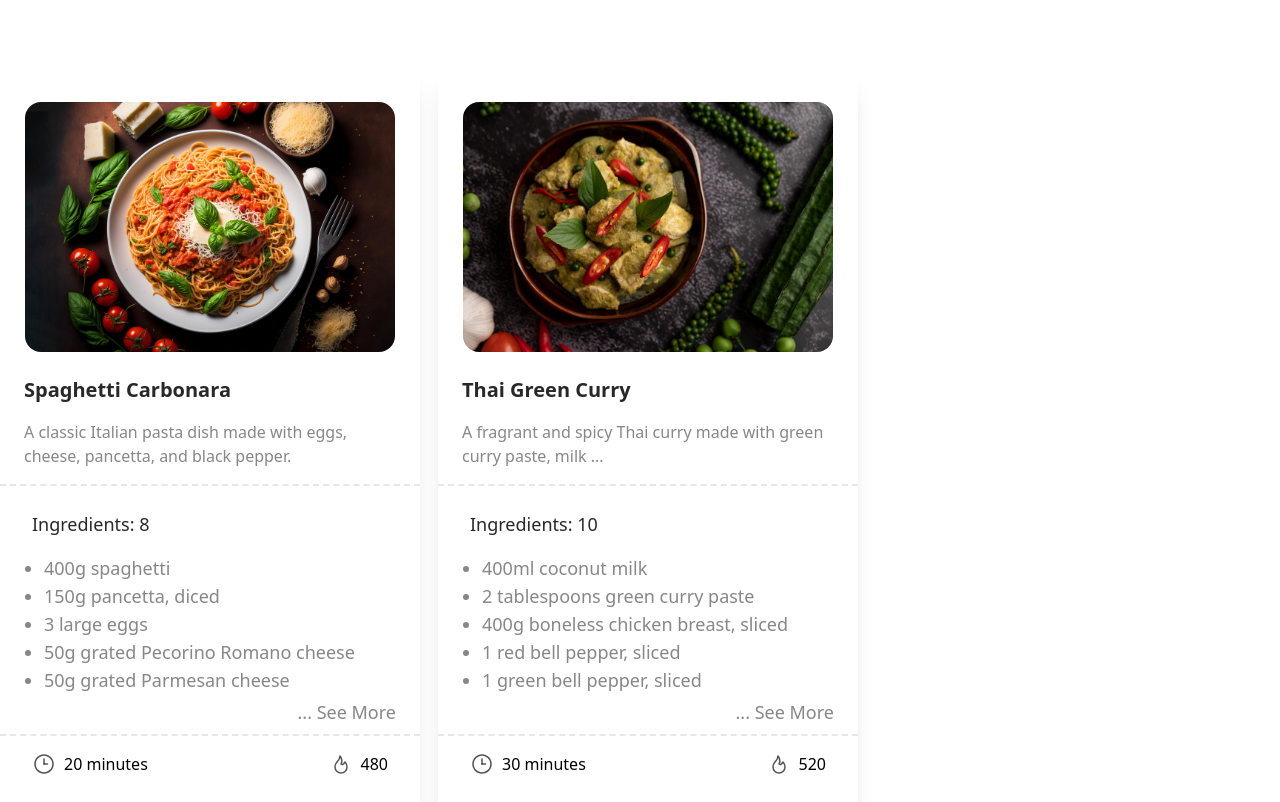
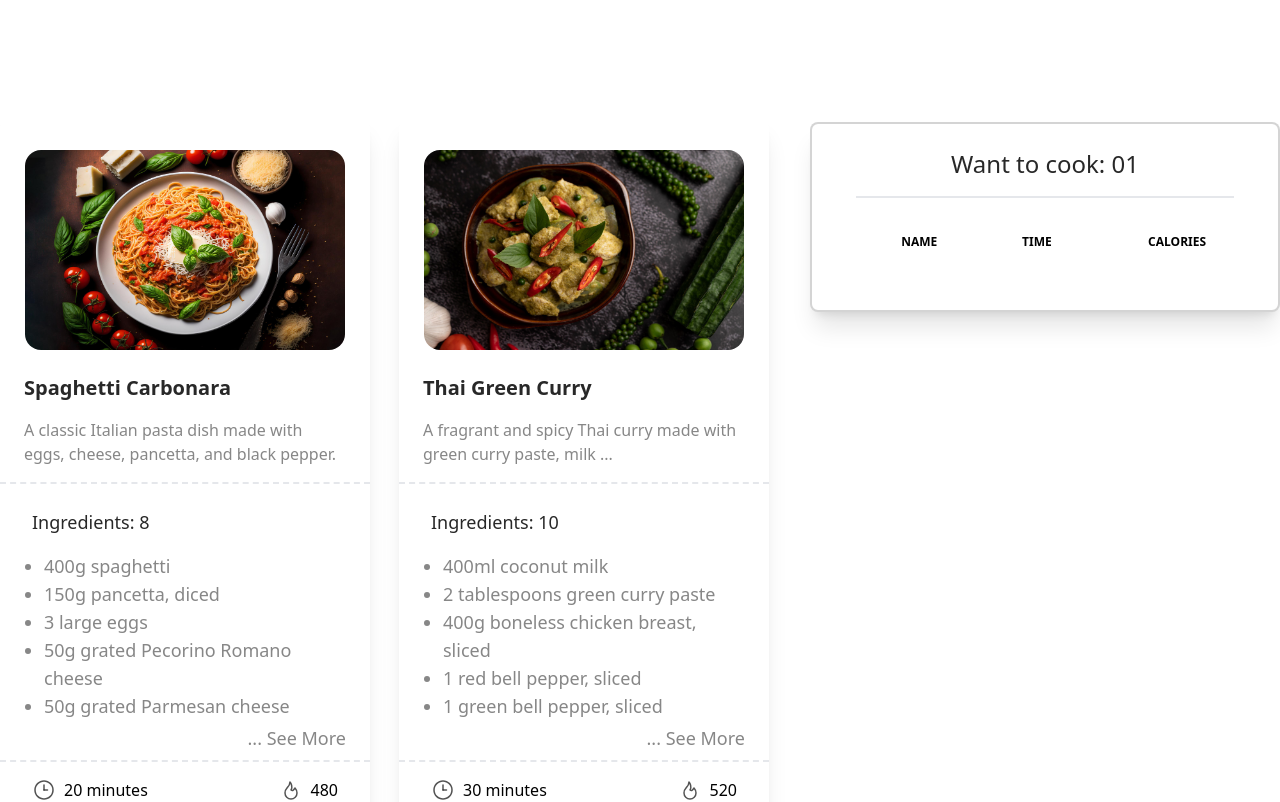
Before and after one commit to abubakar1010/chefs-table-client, a React (Vite) app: page / in a window 1280 px wide. Shown: the part 1140-1942 px from the top of the page. Built offline with nearby package versions, Linux system fonts and the light colour scheme.

Commit message:
add cooking item

```diff
--- /dev/null
+++ b/src/components/Chart/Chart.jsx
@@ -0,0 +1,85 @@
+import PropTypes from "prop-types"
+
+const Chart = ({recipe}) => {
+
+
+    return (
+        <>
+            <section className=" w-[470px] bg-white shadow-xl rounded-lg my-14 px-3 border-2 border-[#28282833] pb-12 ">
+
+
+                <section>
+
+
+
+                <div className="text-center border-b-2 px-12 my-6 pb-4 mx-8">
+                    <h1 className=" text-[#282828] font-medium text-2xl">Want to cook: 01</h1>
+                </div>
+
+                <div>
+
+
+<div className="">
+    <table className="w-full text-sm text-center">
+        <thead className="text-xs  uppercase  ">
+            <tr>
+                <td scope="col" className="px-2 py-3">
+
+                </td>
+                <th scope="col" className="px-3 py-3">
+                    name
+                </th>
+                <th scope="col" className="px-3 py-3">
+                    Time
+                </th>
+                <th scope="col" className="px-3 py-3">
+                    Calories
+                </th>
+                <th scope="col" className=" py-3">
+
+                </th>
+
+            </tr>
+        </thead>
+        <tbody>
+            {/* <tr className="bg-white border-b  ">
+                <th scope="row" className="px-2 py-4 font-medium  ">
+                    1
+                </th>
+                <th scope="row" className="px-3 py-4 font-medium text-wrap  ">
+                    Apple MacBook Pro 17
+                </th>
+                <td className="px-3 py-4">
+                    Silver
+                </td>
+                <td className="px-3 py-4">
+                    $2999
+                </td>
+                <td className=" py-4">
+                    <button className="text-[rgba(21,11,43,1)] bg-[rgba(11,229,138,1)]  font-medium rounded-full text-sm px-4 py-3 text-center">Preparing</button>
+                </td>
+            </tr> */}
+            {
+                recipe.map( (element, index) => <tr className="bg-white border-b" key={index}>{element}</tr>)
+
+            }
+
+        </tbody>
+    </table>
+</div>
+
+                </div>
+
+            </section>
+
+            </section>
+        </>
+    );
+};
+
+Chart.propTypes = {
+
+    recipe: PropTypes.array.isRequired
+}
+
+export default Chart;
--- a/src/components/Recipe/Recipe.jsx
+++ b/src/components/Recipe/Recipe.jsx
@@ -1,34 +1,19 @@
-import PropTypes from 'prop-types';
+import PropTypes from "prop-types"
 import { useState } from 'react';
 
-const Recipe = ({data}) => {
+const Recipe = ({data,handleAddRecipe}) => {
     // console.log(data);
     const {name,description,image,ingredients,preparing_time,calories} = data
     // console.log(name,description,image,ingredients,preparing_time,calories,tags);
 
     const [isShowMore, setIsShowMore] = useState(false)
 
-    // const handleShowMoreButton = () => {
-
-    //     if (!isShowMore) {
-    //         // const limitedData = ingredients.splice(0,8);
-
-    //         ingredients.splice(0,8)
-
-    //         // const showLimitedList = limitedData.map( (element,index) => <li key={index}>{element}</li>)
-
-    //         // return showLimitedList
-    //     }
-
-    //     return ingredients
-    // }
-
     let limitedData
 
     if (!isShowMore) {
 
         limitedData = ingredients.slice(0,5)
-        console.log( limitedData.length);
+        // console.log( limitedData.length);
     }
 
     if(isShowMore){
@@ -36,15 +21,16 @@ const Recipe = ({data}) => {
         console.log(limitedData.length);
     }
 
-    // const btn = <button onClick={ () => setIsShowMore(!isShowMore)} className='text-[rgba(135,135,135,1)] text-lg'>... See More</button>
+
+
 
     return (
         <>
             <section>
-                <div className=' w-[420px] mx-h-[670px] bg-white shadow-xl rounded-2xl py-9'>
+                <div className=' w-[370px] mx-h-[670px] bg-white shadow-xl rounded-2xl py-9'>
 
                 <div className='pb-6'>
-                    <img src={image} alt="" className='w-[370px] h-[250px] mx-auto  rounded-2xl' />
+                    <img src={image} alt="" className='w-[320px] h-[200px] mx-auto  rounded-2xl' />
 
                 </div>
 
@@ -86,7 +72,7 @@ const Recipe = ({data}) => {
                     </div>
 
                     <div className=' px-8 pt-4'>
-                        <button className='text-[rgba(21,11,43,1)] bg-[rgba(11,229,138,1)]  font-medium rounded-full text-sm px-7 py-3 text-center '>Want to cook</button>
+                        <button className='text-[rgba(21,11,43,1)] bg-[rgba(11,229,138,1)]  font-medium rounded-full text-sm px-7 py-3 text-center ' onClick={ () => handleAddRecipe(name, preparing_time, calories)}>Want to cook</button>
                     </div>
 
                 </div>
@@ -97,7 +83,8 @@ const Recipe = ({data}) => {
 
 Recipe.propTypes = {
 
-    data: PropTypes.object.isRequired
+    data: PropTypes.object.isRequired,
+    handleAddRecipe: PropTypes.func.isRequired
 }
 
 export default Recipe;
--- a/src/components/Recipes/Recipes.jsx
+++ b/src/components/Recipes/Recipes.jsx
@@ -1,6 +1,7 @@
 import { useState } from "react";
 import { useEffect } from "react";
 import Recipe from "../Recipe/Recipe";
+import Chart from "../Chart/Chart";
 
 
 const Recipes = () => {
@@ -13,6 +14,44 @@ const Recipes = () => {
         .then( response => response.json())
         .then( dataInObj => setData(dataInObj))
     },[])
+
+    // add item on cart
+
+    const [recipe, setRecipe] = useState([])
+
+    const [count, setCount] = useState(1)
+
+    function handleAddRecipe(name, preparing_time, calories){
+
+        let newCount = count + 1
+
+        setCount(newCount)
+
+        const tableRow =
+        <>
+        <th scope="row" className="px-2 py-4 font-medium  ">
+            {count}
+        </th>
+        <th scope="row" className="px-3 py-4 font-medium text-wrap  ">
+            {name}
+        </th>
+        <td className="px-3 py-4">
+            {preparing_time}
+        </td>
+        <td className="px-3 py-4">
+            {calories}
+        </td>
+        <td className=" py-4">
+            <button className="text-[rgba(21,11,43,1)] bg-[rgba(11,229,138,1)]  font-medium rounded-full text-sm px-4 py-3 text-center">Preparing</button>
+        </td>
+        </>
+
+
+        const newRecipe = [ ...recipe,tableRow ]
+
+        setRecipe(newRecipe)
+
+    }
 
     return (
         <>
@@ -27,11 +66,20 @@ const Recipes = () => {
 
             </section>
 
-            <section className=" grid grid-cols-1 xl:grid-cols-2 w-[840px] gap-9 my-12">
+            <div className=" flex gap-12">
+
+
+            <div className=" grid grid-cols-1 xl:grid-cols-2 w-[840px] gap-9 my-12">
             {
-                data.map( element => <Recipe key={element.id} data={element} />)
+                data.map( element => <Recipe key={element.id} data={element} handleAddRecipe={handleAddRecipe} />)
             }
-            </section>
+            </div>
+
+            <div>
+                <Chart recipe={recipe} count={count} />
+            </div>
+
+            </div>
         </section>
 
         </>
```
Also changed, not shown: src/components/Cooking/Cooking.jsx (added).
